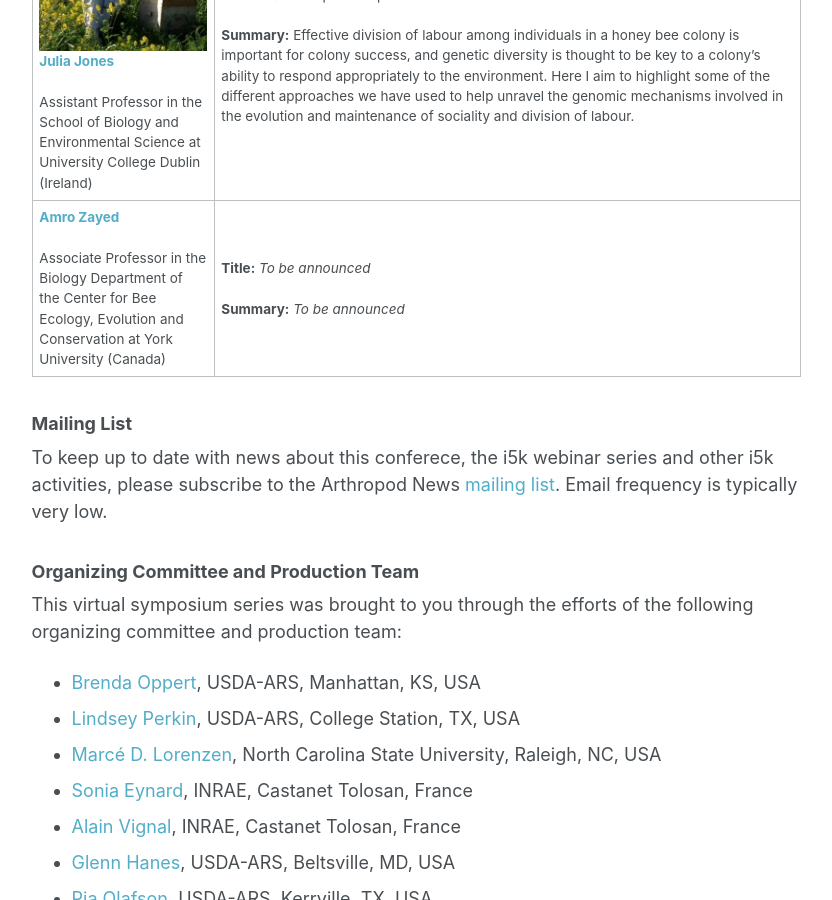
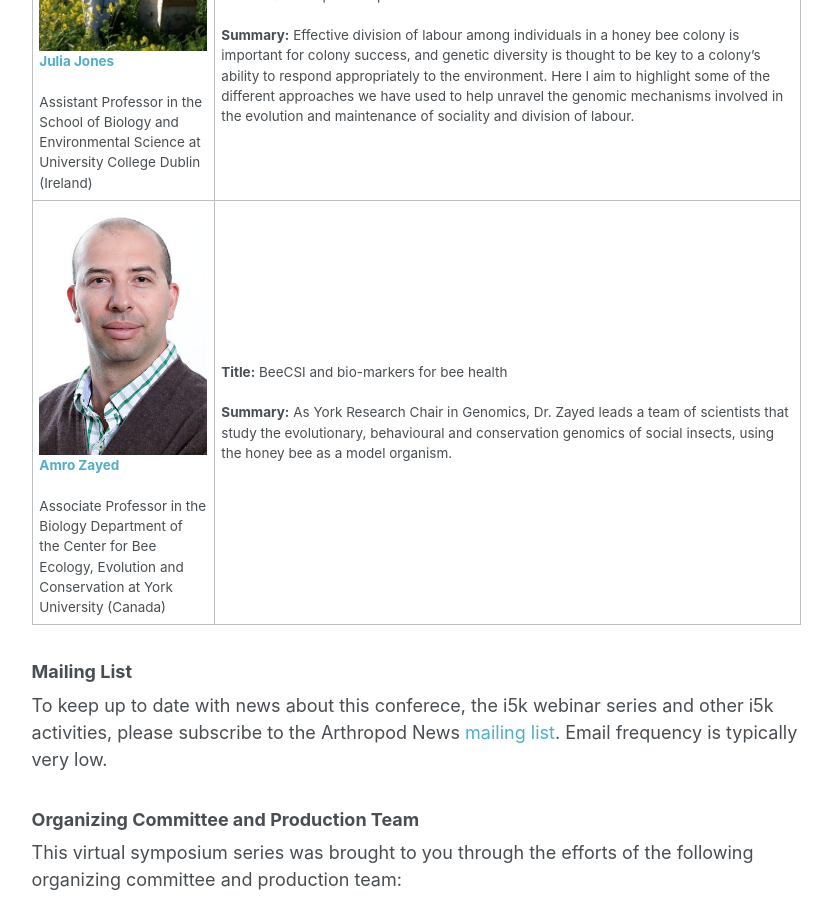
Before and after one commit to i5k/i5k.github.io, a Jekyll site: the page built from _pages/agsx2021.md, in a window 1280 px wide and 900 px high, scrolled down 4633 px. Shown: the whole window, without its empty margins (250-1082 px from the left). Built offline with Jekyll 4.4.1, drawn with Linux system fonts in a browser that asks for light colours.

Commit message:
Added information for AGSX Session 4 speaker

```diff
--- a/_pages/agsx2021.md
+++ b/_pages/agsx2021.md
@@ -80,7 +80,7 @@ Organized and moderated by Drs. Sonia Eynard & Alain Vignal, INRAE, Castanet Tol
 | ---- | ----- |
 | <img src="/images/AGSX_speaker_Matthew_Webster.jpg"/> __[Matthew Webster](https://katalog.uu.se/profile/?id=N1-581)__ <br><br>Professor in the Department of Medical Biochemistry and Microbiology at Uppsala University (Sweden) |<br>__Title:__ Causes and consequences of extreme recombination rate in honeybees<br><br>__Summary:__ One of the most striking features of the genetics of honeybees is an exceedingly high rate of meiotic recombination, which is around 20 times higher than most other animals. Extreme recombination rates are also observed in other social insects but not in related solitary species. Although a number of theories have been proposed, the evolutionary explanation for these elevated recombination rates is unclear. High recombination rates also have important implications for molecular evolution and interpretation of genomic data in honeybees. Here I will discuss studies of the evolution of recombination in bees using both direct inference of crossover events in haploid drones and statistical inference based on patterns of linkage disequilibrium.<br><br>|
 | <img src="/images/AGSX_speaker_Julia_Jones.png"/> __[Julia Jones](https://people.ucd.ie/julia.jones)__ <br><br>Assistant Professor in the School of Biology and Environmental Science at University College Dublin (Ireland) |<br>__Title:__ Investigating the evolution and maintenance of complex societies: from fanning bees to SNP chip development<br><br>__Summary:__ Effective division of labour among individuals in a honey bee colony is important for colony success, and genetic diversity is thought to be key to a colony’s ability to respond appropriately to the environment. Here I aim to highlight some of the different approaches we have used to help unravel the genomic mechanisms involved in the evolution and maintenance of sociality and division of labour.<br><br>|
-| __[Amro Zayed](https://biology.gradstudies.yorku.ca/faculty/a-zayed/)__ <br><br>Associate Professor in the Biology Department of the Center for Bee Ecology, Evolution and Conservation at York University (Canada) |<br>__Title:__ *To be announced*<br><br>__Summary:__ *To be announced*<br><br>|
+| <img src="/images/AGSX_speaker_Amro_Zayed.png"/> __[Amro Zayed](https://biology.gradstudies.yorku.ca/faculty/a-zayed/)__ <br><br>Associate Professor in the Biology Department of the Center for Bee Ecology, Evolution and Conservation at York University (Canada) |<br>__Title:__ BeeCSI and bio-markers for bee health<br><br>__Summary:__ As York Research Chair in Genomics, Dr. Zayed leads a team of scientists that study the evolutionary, behavioural and conservation genomics of social insects, using the honey bee as a model organism.<br><br>|
 
 
 <a name="mailing_list"></a>
```
